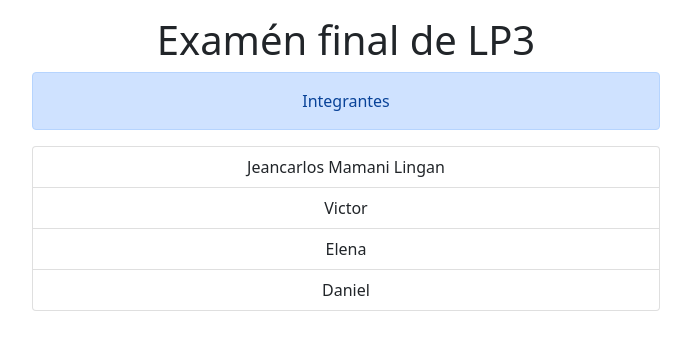
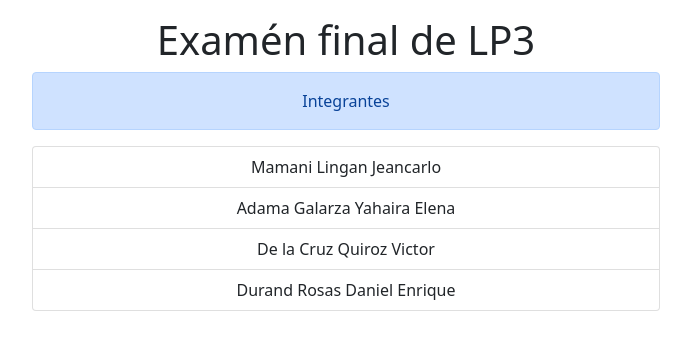
Before and after one commit to DaniEDR11/FINAL_LP3, a Django app: page / in a window 1280 px wide. Shown: the part 56-406 px from the top of the page, without its empty margins (294-985 px from the left). Run offline with Django 3.2, Linux system fonts and the light colour scheme.

Commit message:
add readme

```diff
--- a/Home/templates/index.html
+++ b/Home/templates/index.html
@@ -6,10 +6,10 @@
         <h1>Examén final de LP3</h1>
         <p class="alert alert-primary">Integrantes</p>
         <ul class="list-group">
-            <li class="list-group-item">Jeancarlos Mamani Lingan</li>
-            <li class="list-group-item">Victor</li>
-            <li class="list-group-item">Elena</li>
-            <li class="list-group-item">Daniel</li>
+            <li class="list-group-item">Mamani Lingan Jeancarlo</li>
+            <li class="list-group-item">Adama Galarza Yahaira Elena </li>
+            <li class="list-group-item">De la Cruz Quiroz Victor</li>
+            <li class="list-group-item">Durand Rosas Daniel Enrique</li>
           </ul>
     </div>
 </div>
```
Also changed, not shown: README.md (added).
